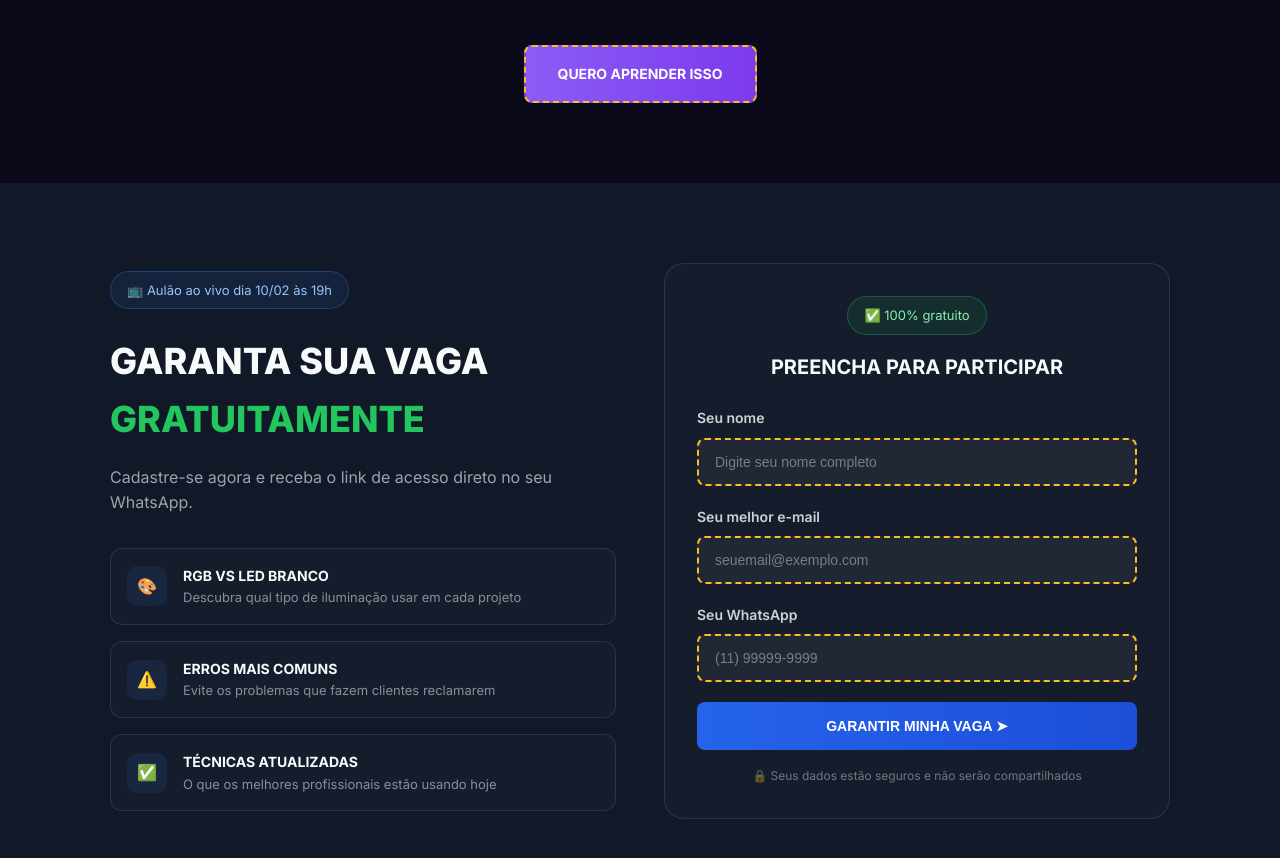
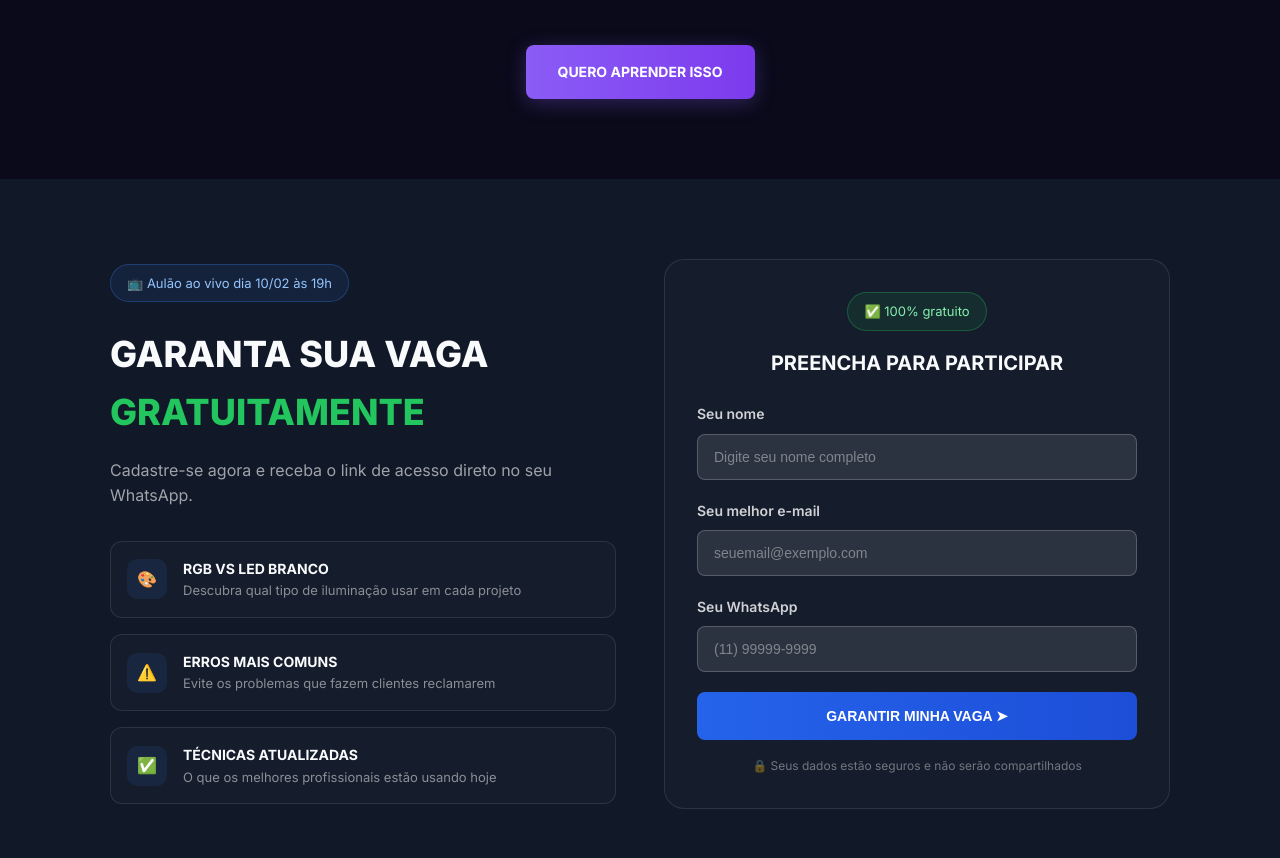
Before and after one commit to matheuspivatti/letracaixadozero-site, a plain HTML site: page universidade-letreiros/index.html in a window 1280 px wide. Shown: the part 1918-2776 px from the top of the page. Drawn offline with Linux system fonts and the light colour scheme.

Commit message:
fix: remover bordas pontilhadas dos CTAs e inputs - design profissional

```diff
--- a/universidade-letreiros/index.html
+++ b/universidade-letreiros/index.html
@@ -33,10 +33,10 @@
     .hero-info-item div small { font-size: 12px; color: rgba(255,255,255,0.5); display: block; }
     .hero-info-item div strong { font-size: 16px; }
 
-    .btn { display: inline-flex; align-items: center; gap: 8px; padding: 16px 32px; border-radius: 8px; font-size: 14px; font-weight: 700; text-transform: uppercase; transition: all 0.3s; cursor: pointer; border: 2px dashed transparent; text-decoration: none; }
-    .btn-gradient { background: linear-gradient(90deg, #22c55e, #16a34a); color: #fff; border: 2px dashed #fbbf24; }
+    .btn { display: inline-flex; align-items: center; gap: 8px; padding: 16px 32px; border-radius: 8px; font-size: 14px; font-weight: 700; text-transform: uppercase; transition: all 0.3s; cursor: pointer; border: none; text-decoration: none; }
+    .btn-gradient { background: linear-gradient(90deg, #22c55e, #16a34a); color: #fff; box-shadow: 0 4px 20px rgba(34,197,94,0.3); }
     .btn-gradient:hover { transform: translateY(-2px); box-shadow: 0 10px 30px rgba(34,197,94,0.3); }
-    .btn-purple { background: linear-gradient(90deg, #8b5cf6, #7c3aed); color: #fff; border: 2px dashed #fbbf24; }
+    .btn-purple { background: linear-gradient(90deg, #8b5cf6, #7c3aed); color: #fff; box-shadow: 0 4px 20px rgba(139,92,246,0.3); }
     .btn-purple:hover { transform: translateY(-2px); box-shadow: 0 10px 30px rgba(139,92,246,0.3); }
 
     .hero-note { font-size: 13px; color: rgba(255,255,255,0.5); margin-top: 16px; position: relative; z-index: 1; }
@@ -92,9 +92,9 @@
 
     .form-group { margin-bottom: 20px; }
     .form-group label { display: block; font-size: 14px; font-weight: 600; margin-bottom: 8px; color: rgba(255,255,255,0.8); }
-    .form-group input { width: 100%; padding: 14px 16px; background: rgba(255,255,255,0.05); border: 2px dashed #fbbf24; border-radius: 8px; color: #fff; font-size: 14px; transition: all 0.3s; }
+    .form-group input { width: 100%; padding: 14px 16px; background: rgba(255,255,255,0.1); border: 1px solid rgba(255,255,255,0.2); border-radius: 8px; color: #fff; font-size: 14px; transition: all 0.3s; }
     .form-group input::placeholder { color: rgba(255,255,255,0.4); }
-    .form-group input:focus { outline: none; border-color: #22c55e; background: rgba(34,197,94,0.05); }
+    .form-group input:focus { outline: none; border-color: #3b82f6; background: rgba(59,130,246,0.1); box-shadow: 0 0 0 3px rgba(59,130,246,0.2); }
 
     .form-submit { width: 100%; padding: 16px; background: linear-gradient(90deg, #2563eb, #1d4ed8); color: #fff; border: none; border-radius: 8px; font-size: 14px; font-weight: 700; text-transform: uppercase; cursor: pointer; display: flex; align-items: center; justify-content: center; gap: 8px; transition: all 0.3s; }
     .form-submit:hover { transform: translateY(-2px); box-shadow: 0 10px 30px rgba(37,99,235,0.3); }
```
